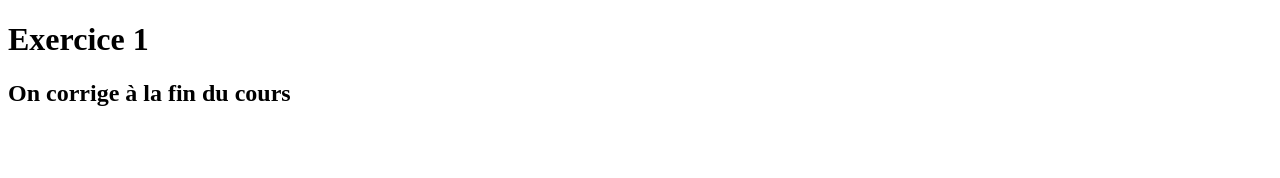
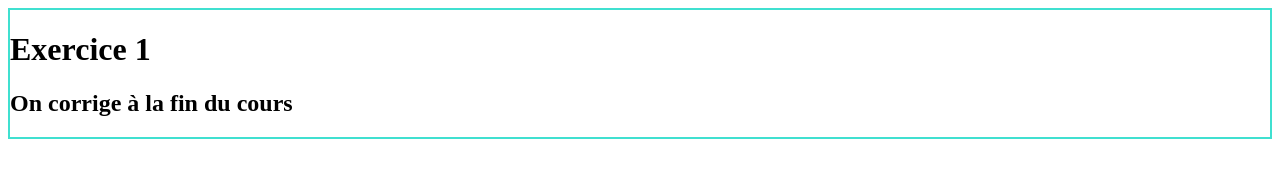
Before and after one commit to xKimA/Veille-Exercice-1, a plain HTML site: page index.html in a window 1280 px wide. Drawn offline with Linux system fonts and the light colour scheme.

```diff
--- a/css/style.css
+++ b/css/style.css
@@ -1,3 +1,3 @@
-header, main, footer {
-    border: 1px solid yellow;
+header{
+    border: 2px solid turquoise;
 }
--- a/index.html
+++ b/index.html
@@ -4,6 +4,7 @@
     <meta charset="UTF-8">
     <meta name="viewport" content="width=<device-width>, initial-scale=1.0">
     <meta http-equiv="X-UA-Compatible" content="ie=edge">
+    <link rel="stylesheet" type="text/css" href="css/style.css">
     <title>Document</title>
 </head>
 <body>
```
